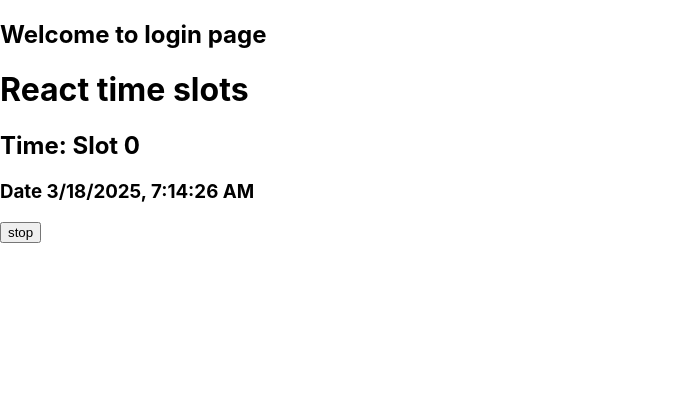
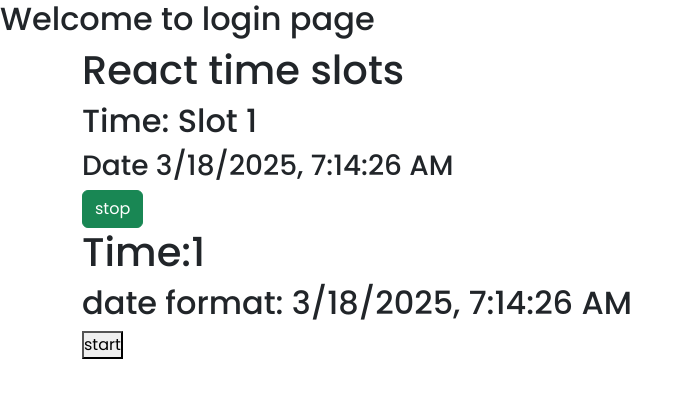
Before and after one commit to Pandilla-Rajesh/react-test, a React (Create React App) app: page /login in a window 1280 px wide. Shown: the top 398 px of the page, without its empty margins (0-693 px from the left). Built offline with nearby package versions, Linux system fonts and the light colour scheme.

Commit message:
elements added done

```diff
--- a/package.json
+++ b/package.json
@@ -7,10 +7,12 @@
     "@testing-library/jest-dom": "^6.6.3",
     "@testing-library/react": "^16.2.0",
     "@testing-library/user-event": "^13.5.0",
+    "bootstrap": "^5.3.3",
     "react": "^19.0.0",
     "react-dom": "^19.0.0",
     "react-router-dom": "^7.3.0",
     "react-scripts": "5.0.1",
+    "sass": "^1.86.0",
     "web-vitals": "^2.1.4"
   },
   "scripts": {
--- a/src/App.js
+++ b/src/App.js
@@ -1,6 +1,6 @@
 import logo from './logo.svg';
-import './App.css';
 import { Outlet } from 'react-router-dom';
+import './style.scss'
 import Approutes from './Approutes';
 
 function App() {
--- a/src/Components/TimeStart/TimeStart.js
+++ b/src/Components/TimeStart/TimeStart.js
@@ -5,6 +5,7 @@
     const [time, setTime] = useState(0)
     const [isRuning, setIsRuning] = useState(false)
     const [currentDate, setCurrentDate] = useState(new Date())
+    const [isstop, setIsStop] = useState(false)
 
     useEffect(()=>{
         if(isRuning){
@@ -12,24 +13,44 @@
             const interval = setInterval(()=>{
                 setTime((prev) => prev + 1)
                 setCurrentDate(new Date())
+
             }, 100)
 
             return()=>clearInterval(interval)
         }else{
             setTime(0)
         }
+        console.log(`${isRuning ? 'ur start' : 'ur stop'}`)
 
     }, [isRuning])
 
+    useEffect(()=>{
+        setTime((prev) => prev + 1)
+        setCurrentDate(new Date())
+        console.log(`Timer is ${isstop ? 'time stop' : 'time start'}`)
+
+    }, [isstop])
+
     return(
         <>
+           <div className='container'>
             <h1>React time slots</h1>
                 <h2>Time: Slot {time}</h2>
                 <h3>Date {currentDate.toLocaleString()}</h3>
                 <div>
-                <button onClick={()=>setIsRuning(!isRuning)}>
+                    <button className='btn btn-success' onClick={()=>setIsRuning(!isRuning)}>
                         {isRuning ? 'start' : 'stop'}
                     </button>
+                </div>
+
+                <div>
+                    <h1>Time:{time}</h1>
+                    <h2>date format: {currentDate.toLocaleString()}</h2>
+                    <button onClick={()=>setIsStop(!isstop)}>
+                        {isstop ? 'stop' : 'start'}
+                    </button>
+                </div>
+
            </div>
         </>
     )
--- a/src/index.js
+++ b/src/index.js
@@ -2,6 +2,7 @@
 import ReactDOM from 'react-dom/client';
 import './index.css';
 import App from './App';
+import 'bootstrap/dist/js/bootstrap.bundle.min.js'
 import reportWebVitals from './reportWebVitals';
 
 const root = ReactDOM.createRoot(document.getElementById('root'));
--- a/src/style.scss
+++ b/src/style.scss
@@ -0,0 +1,34 @@
+@import url('https://fonts.googleapis.com/css2?family=Poppins:ital,wght@0,100;0,200;0,300;0,400;0,500;0,600;0,700;0,800;0,900;1,100&display=swap');
+@import'bootstrap/dist/css/bootstrap.min.css';
+
+*{
+    margin: 0px;
+    padding: 0px;
+    box-sizing: border-box;
+}
+
+*::after,::before{
+    padding: 0px;
+    margin: 0px;
+    box-sizing: border-box;
+}
+
+html, body{
+    width: 100dvw;
+    height: 100dvh;
+}
+
+body{
+    width: 100dvw;
+    font-family: "Poppins", sans-serif;
+}
+
+ul, ol{
+    margin: 0px;
+    padding: 0px;
+}
+
+p,blockquote{
+    padding: 0px;
+    margin: 0px;
+}
```
Also changed, not shown: 1 other file (tests, documents, lock files or other folders). Lines whose indentation alone changed are shown as unchanged.
